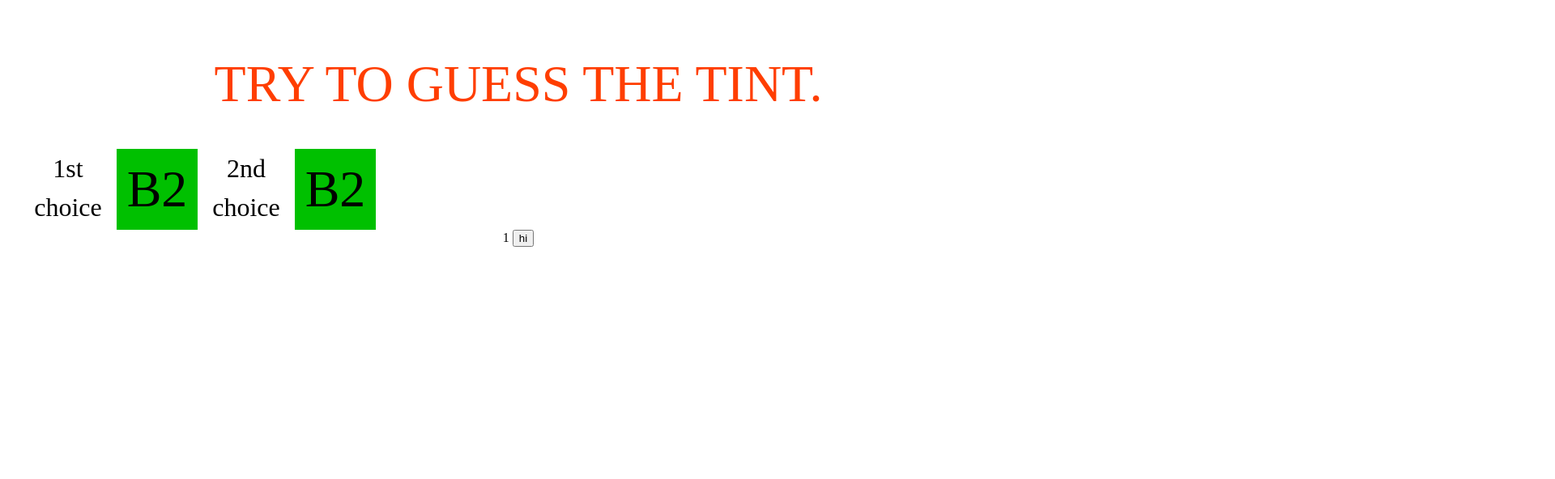
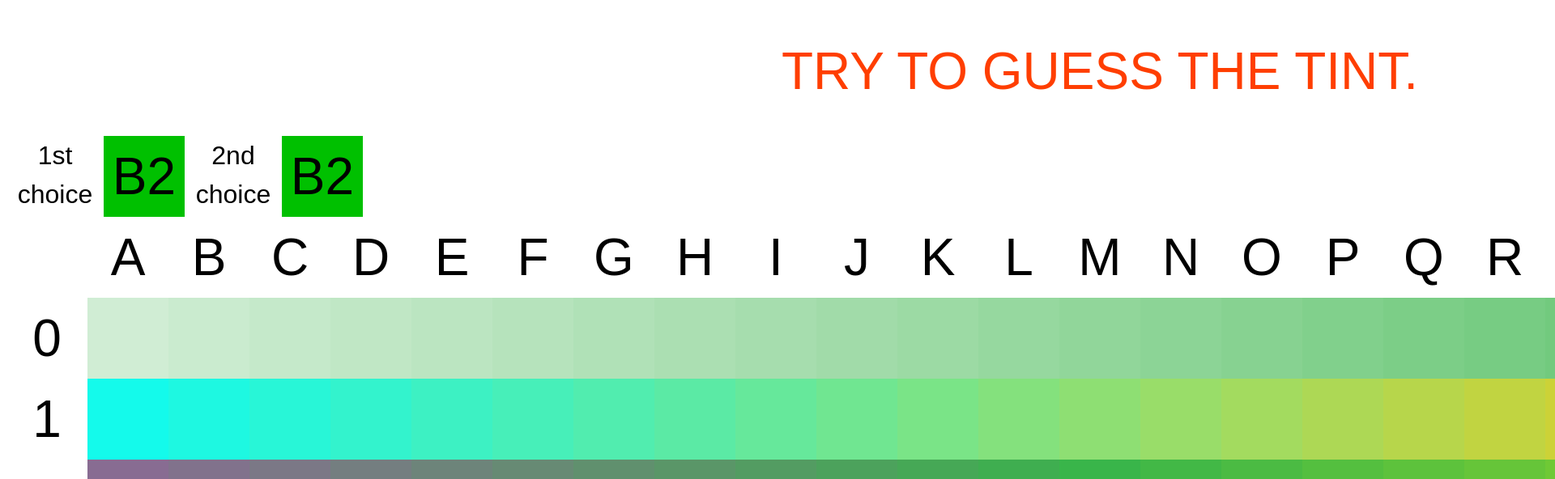
Before and after one commit to Y-Less/tints-and-hints-client, a SvelteKit app: page / in a window 1280 px wide. Shown: the top 592 px of the page at 81% size, 1920 px wide, since content can reach past the window. Built offline with nearby package versions, Linux system fonts and the light colour scheme.

Commit message:
Nested component.

```diff
--- a/package.json
+++ b/package.json
@@ -4,7 +4,7 @@
 	"version": "0.0.1",
 	"type": "module",
 	"scripts": {
-		"dev": "vite dev",
+		"start": "vite dev",
 		"build": "vite build",
 		"preview": "vite preview",
 		"prepare": "svelte-kit sync || echo ''",
--- a/src/routes/+page.svelte
+++ b/src/routes/+page.svelte
@@ -1,4 +1,6 @@
 <script lang="ts">
+	import Selection from './selection.svelte';
+
 	let { name } = $props();
 
 	//let yourTurn = true;
@@ -6,6 +8,8 @@
 	// This is a "rune", a part of the svelte language that tells it that this gets updated.
 	// OK, clearly the documentation is out of date, because that says to use `$state(0)`.
 	let count = $state(1);
+
+	let guesses = $state([]);
 
 	function increment()
 	{
@@ -16,6 +20,63 @@
 	{
 		return count > 5;
 	}
+
+	const
+		GRID = {
+			A: ['D0EDD4', '14FAEB', '886C92', 'E72866', '002020', '71AFD7', '7476F0'],
+			B: ['CAEBCF', '1EF8E1', '81728C', 'E8266E', '002626', '77B2D9', '6D7CEF'],
+			C: ['C5E9CA', '28F6D7', '7B7886', 'E92377', '002B2B', '7CB5DA', '6782EF'],
+			D: ['C0E7C5', '33F3CD', '747E80', 'EB217F', '003030', '82B8DC', '6087EE'],
+			E: ['BBE5C1', '3DF1C3', '6D847A', 'EC1F88', '003535', '87BBDD', '5A8DED'],
+			F: ['B6E3BC', '47EFB9', '678A74', 'ED1D90', '003B3B', '8DBEDF', '5393ED'],
+			G: ['B0E1B7', '51EDAF', '60906E', 'EF1A99', '004040', '92C1E0', '4C98EC'],
+			H: ['ABDFB2', '5BEAA5', '5A9668', 'F018A1', '004545', '97C4E2', '469EEB'],
+			I: ['A6DDAE', '66E89B', '539C62', 'F116AA', '004B4B', '9DC7E3', '3FA4EB'],
+			J: ['A1DBA9', '70E691', '4CA25C', 'F314B2', '005050', 'A2CAE5', '39A9EA'],
+			K: ['9CDAA4', '7AE487', '46A856', 'F411BB', '005555', 'A8CDE6', '32AFE9'],
+			L: ['96D89F', '84E17D', '3FAE50', 'F50FC3', '005A5A', 'ADD1E8', '2CB5E9'],
+			M: ['91D69A', '8EDF73', '39B54A', 'F70DCC', '006060', 'B3D4E9', '2CB5E1'],
+			N: ['8CD496', '99DD69', '42B846', 'F80BD4', '006565', 'B8D7EB', '2DB5D9'],
+			O: ['87D291', 'A3DB5F', '4BBB43', 'F908DD', '006A6A', 'BDDAEC', '2DB5D2'],
+			P: ['81D08C', 'ADD855', '54BF3F', 'FB06E5', '007070', 'C3DDEE', '2EB5CA'],
+			Q: ['7CCE87', 'B7D64B', '5DC23C', 'FC04EE', '007575', 'C8E0EF', '2FB5C3'],
+			R: ['77CC83', 'C1D441', '66C539', 'FD02F6', '007A7A', 'CEE3F1', '2FB5BB'],
+			S: ['72CA7E', 'CCD237', '6FC935', 'FF00FF', '008080', 'D3E6F2', '30B5B4'],
+			T: ['6DC879', 'D6CF2D', '78CC32', 'F300FF', '008585', 'D9E9F4', '30B5AC'],
+			U: ['67C674', 'E0CD23', '81CF2F', 'E700FF', '008A8A', 'DEECF5', '31B5A4'],
+			V: ['62C470', 'EACB19', '8AD32B', 'DC00FF', '008F8F', 'E3EFF7', '32B59D'],
+			W: ['5DC26B', 'F4C90F', '93D628', 'D000FF', '009595', 'E9F2F8', '32B595'],
+			X: ['58C066', 'FFC706', '9CDA25', 'C500FF', '009A9A', 'EEF5FA', '33B58E'],
+			Y: ['53BE61', 'FEC709', 'A5DD21', 'B900FF', '009F9F', 'F4F8FB', '34B586'],
+			Z: ['4DBC5D', 'FDC70D', 'AEE01E', 'AD00FF', '00A5A5', 'F9FBFD', '34B57F'],
+		},
+		COLS = Object.keys(GRID),
+		ROWS = Object.keys(GRID.A);
+
+	function guess(row, col)
+	{
+		const addr = `${col}${row}`;
+		return function()
+		{
+			// Clicked.
+			console.log(`You clicked on ${addr}`);
+		}
+	}
+
+	function getGuesses(row, col)
+	{
+		const addr = `${col}${row}`;
+		const ret = [];
+		for (const g of guesses)
+		{
+			if (g.guess === addr)
+			{
+				ret.push(g);
+			}
+		}
+		return ret;
+	}
+
 </script>
 
 <main>
@@ -32,8 +93,24 @@
 	</div>
 {/if}
 
-	{count}
-	<button onclick={increment}>hi</button>
+	<div id="colour_grid">
+		<div class="row">
+			<div class="left"></div>
+{#each COLS as j}
+			<div class="top">{j}</div>
+{/each}
+		</div>
+{#each ROWS as i}
+		<div class="row">
+			<div class="left">{i}</div>
+	{#each COLS as j}
+			<div class="colour" style="background-color: #{GRID[j][i]}" onclick={guess(i, j)}>
+				<Selection guesses={getGuesses(i, j)} index={0} />
+			</div>
+	{/each}
+		</div>
+{/each}
+	</div>
 </main>
 
 <style>
@@ -55,17 +132,6 @@
 		main {
 			max-width: none;
 		}
-	}
-
-	html
-	{
-		font-family: arial;
-	}
-
-	body
-	{
-		padding: 0;
-		margin: 0;
 	}
 
 	#colour_grid
@@ -105,18 +171,13 @@
 		padding: 0 10px 0 10px;
 	}
 
-	body
+	main
 	{
 		display: grid;
 		height: 100%;
 		width: 100%;
-	}
-
-	.selected
-	{
-		width: 100%;
-		height: 100%;
-		border: 5px solid white;
-		box-sizing: border-box;
+		font-family: arial;
+		padding: 0;
+		margin: 0;
 	}
 </style>
--- /dev/null
+++ b/src/routes/selection.svelte
@@ -0,0 +1,21 @@
+<script lang="ts">
+	import Selection from './selection.svelte';
+
+	let { guesses, index } = $props();
+</script>
+
+{#if index < guesses.length}
+<div class="selected">
+	<Selection guesses={guesses} index={index + 1} />
+</div>
+{/if}
+
+<style>
+	.selected
+	{
+		width: 100%;
+		height: 100%;
+		border: 5px solid white;
+		box-sizing: border-box;
+	}
+</style>
```
Lines whose indentation alone changed are shown as unchanged.
